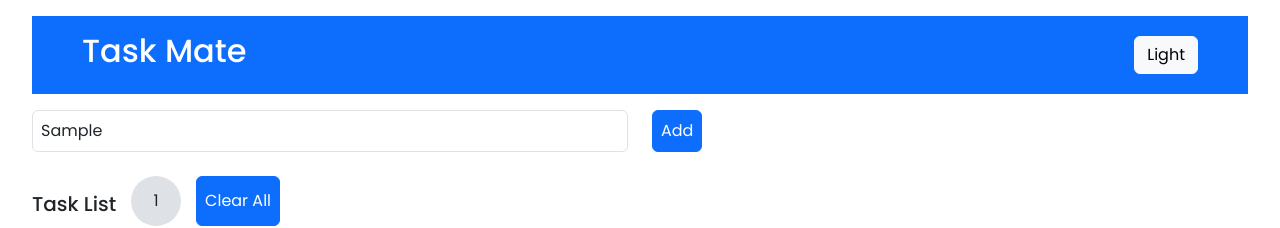
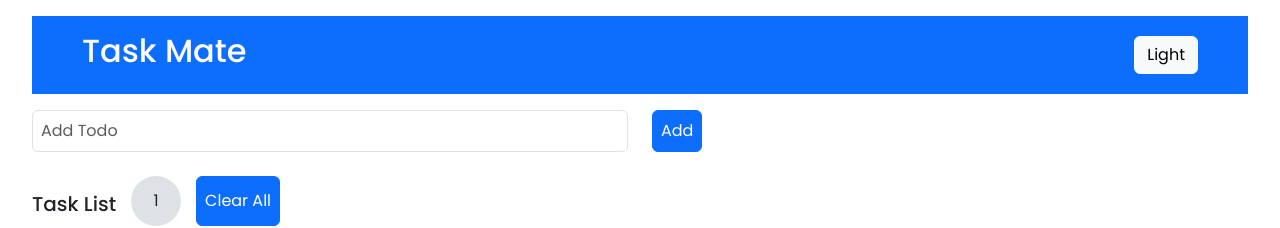
Before and after one commit to sri-ram-ravi/TaskMate, a React (Create React App) app: page / in a window 1280 px wide. Both pictures are taken after typing "Sample" into the empty fields and a click on the button "Add". Shown: the top 228 px of the page. Built offline with nearby package versions, Linux system fonts and the light colour scheme.

Commit message:
implement the task remove functionality

```diff
--- a/src/Components/AddTask.jsx
+++ b/src/Components/AddTask.jsx
@@ -16,14 +16,14 @@ const AddTask = ({taskList,setTaskList}) => {
       time:`${data.toLocaleTimeString()} ${data.toLocaleDateString()}`
     }
     setTaskList([...taskList,newTask])
-    setTaskName('')
+    setTaskName("")
   }
 
   return (
     <form onSubmit={handleSubmit}>
     <div className="row mt-3 mb-4">
         <div className="col">
-          <input type="text" className="form-control p-2" placeholder="Add Todo" aria-label="First name" maxLength={15} onChange={handleTaskName}/>
+          <input type="text" className="form-control p-2" placeholder="Add Todo" aria-label="First name" maxLength={15} onChange={handleTaskName} value={taskName}/>
         </div>
         <div className="col">
         <button type="submit" className="btn btn-primary p-2">Add</button>
--- a/src/Components/ShowTask.jsx
+++ b/src/Components/ShowTask.jsx
@@ -2,6 +2,7 @@ import React from 'react';
 import styles from "./ShowTask.module.css";
 
 const ShowTask = ({taskList,setTaskList}) => {
+  const removeTask=(id)=>setTaskList(taskList.filter(task=>task.id !== id ))
   return (
     <>
     <div className={styles.heading}>
@@ -19,13 +20,13 @@ const ShowTask = ({taskList,setTaskList}) => {
                 <h5 className="card-title">{task.name}</h5>
                 <div>
                   <a href="#"><svg xmlns="http://www.w3.org/2000/svg" viewBox="0 0 24 24" width="24" height="24"><path d="M17.263 2.177a1.75 1.75 0 0 1 2.474 0l2.586 2.586a1.75 1.75 0 0 1 0 2.474L19.53 10.03l-.012.013L8.69 20.378a1.753 1.753 0 0 1-.699.409l-5.523 1.68a.748.748 0 0 1-.747-.188.748.748 0 0 1-.188-.747l1.673-5.5a1.75 1.75 0 0 1 .466-.756L14.476 4.963ZM4.708 16.361a.26.26 0 0 0-.067.108l-1.264 4.154 4.177-1.271a.253.253 0 0 0 .1-.059l10.273-9.806-2.94-2.939-10.279 9.813ZM19 8.44l2.263-2.262a.25.25 0 0 0 0-.354l-2.586-2.586a.25.25 0 0 0-.354 0L16.061 5.5Z"></path></svg></a>&nbsp;&nbsp;&nbsp;
-                  <a href="#"><svg xmlns="http://www.w3.org/2000/svg" viewBox="0 0 24 24" width="24" height="24"><path d="M5.72 5.72a.75.75 0 0 1 1.06 0L12 10.94l5.22-5.22a.749.749 0 0 1 1.275.326.749.749 0 0 1-.215.734L13.06 12l5.22 5.22a.749.749 0 0 1-.326 1.275.749.749 0 0 1-.734-.215L12 13.06l-5.22 5.22a.751.751 0 0 1-1.042-.018.751.751 0 0 1-.018-1.042L10.94 12 5.72 6.78a.75.75 0 0 1 0-1.06Z"></path></svg></a>
+                  <a href="#" onClick={()=>removeTask(task.id)}><svg xmlns="http://www.w3.org/2000/svg" viewBox="0 0 24 24" width="24" height="24"><path d="M5.72 5.72a.75.75 0 0 1 1.06 0L12 10.94l5.22-5.22a.749.749 0 0 1 1.275.326.749.749 0 0 1-.215.734L13.06 12l5.22 5.22a.749.749 0 0 1-.326 1.275.749.749 0 0 1-.734-.215L12 13.06l-5.22 5.22a.751.751 0 0 1-1.042-.018.751.751 0 0 1-.018-1.042L10.94 12 5.72 6.78a.75.75 0 0 1 0-1.06Z"></path></svg></a>
                 </div>
               </div>
               <h6 className="card-subtitle mb-2 mt-2 text-body-secondary">{task.time}</h6>
             </div>
             )
-            })
+          })
         }
       </div>
     </div>
--- a/src/Components/ShowTask.module.css
+++ b/src/Components/ShowTask.module.css
@@ -4,7 +4,7 @@
     display: grid;
     grid-template-columns: repeat(3,1fr);
     gap: 10px;
-    height: 35rem;
+    height: 20rem;
     overflow-y: auto;
     scroll-behavior: smooth;
 }
```
